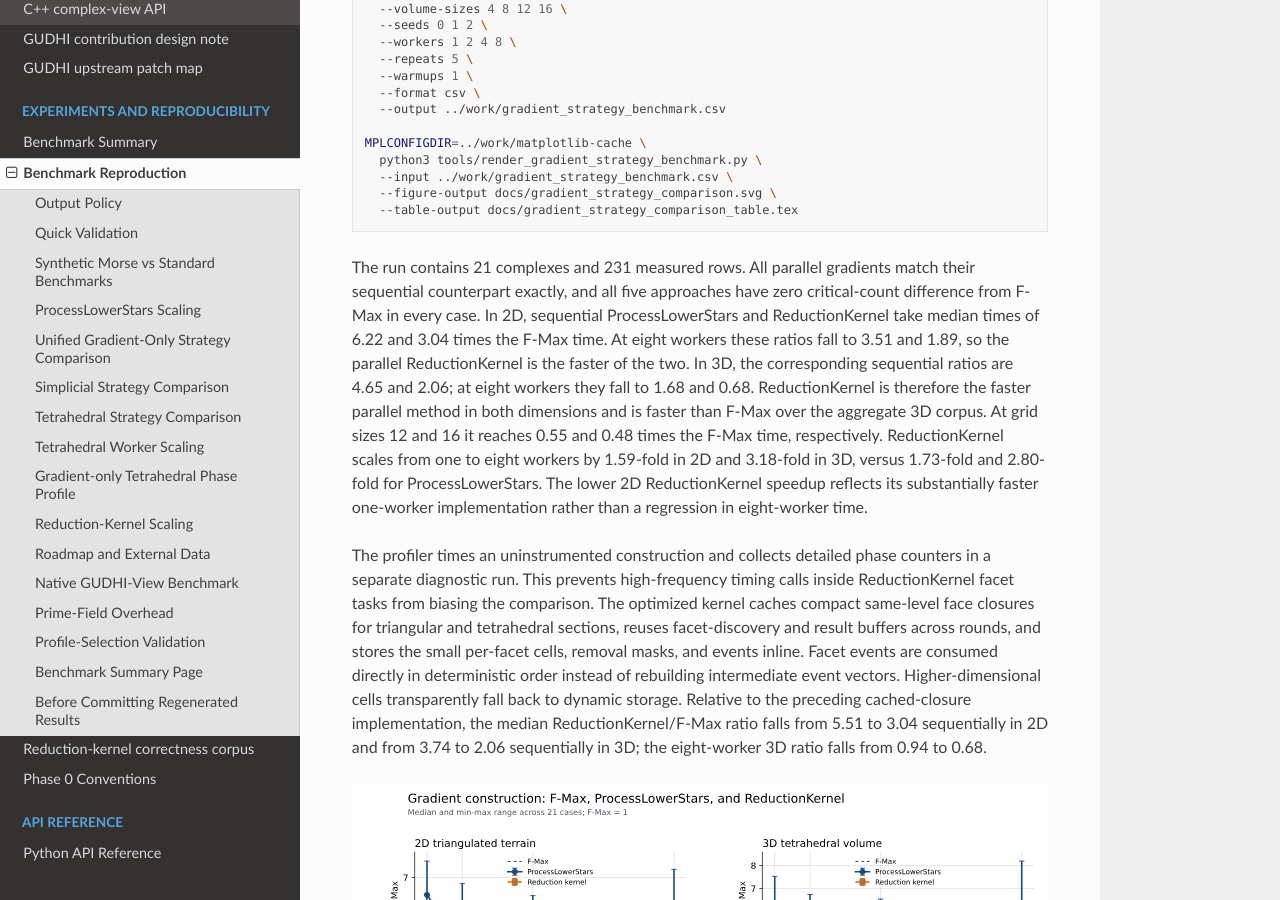
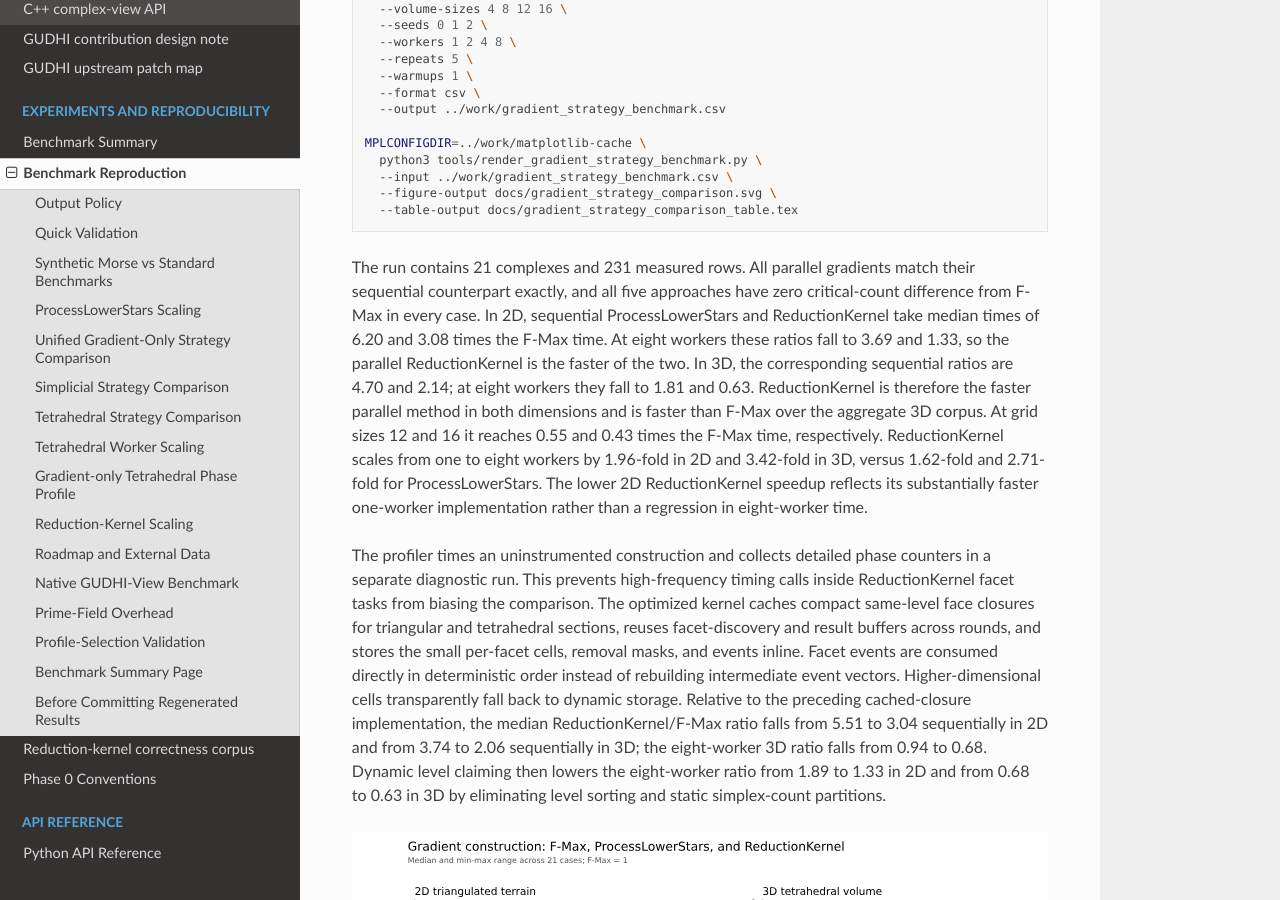
Before and after one commit to lnajman/morseframes, a Sphinx documentation site: the page built from docs/benchmark_reproduction.md, in a window 1280 px wide and 900 px high, scrolled down 3990 px. Built offline with Sphinx 7.4.7 and the Read the Docs theme 3.1.0, drawn with Linux system fonts in a browser that asks for light colours; the version number is read from the project's files by our own code; some of the changed text lies outside the part shown.

Commit message:
Dynamically schedule ReductionKernel levels

````diff
--- a/docs/benchmark_reproduction.md
+++ b/docs/benchmark_reproduction.md
@@ -196,15 +196,15 @@
 The run contains 21 complexes and 231 measured rows. All parallel gradients
 match their sequential counterpart exactly, and all five approaches have zero
 critical-count difference from F-Max in every case. In 2D, sequential
-ProcessLowerStars and ReductionKernel take median times of 6.22 and 3.04 times
-the F-Max time. At eight workers these ratios fall to 3.51 and 1.89, so the
+ProcessLowerStars and ReductionKernel take median times of 6.20 and 3.08 times
+the F-Max time. At eight workers these ratios fall to 3.69 and 1.33, so the
 parallel ReductionKernel is the faster of the two. In 3D, the corresponding
-sequential ratios are 4.65 and 2.06; at eight workers they fall to 1.68 and
-0.68. ReductionKernel is therefore the faster parallel method in both
+sequential ratios are 4.70 and 2.14; at eight workers they fall to 1.81 and
+0.63. ReductionKernel is therefore the faster parallel method in both
 dimensions and is faster than F-Max over the aggregate 3D corpus. At grid
-sizes 12 and 16 it reaches 0.55 and 0.48 times the F-Max time, respectively.
-ReductionKernel scales from one to eight workers by 1.59-fold in 2D and
-3.18-fold in 3D, versus 1.73-fold and 2.80-fold for ProcessLowerStars. The
+sizes 12 and 16 it reaches 0.55 and 0.43 times the F-Max time, respectively.
+ReductionKernel scales from one to eight workers by 1.96-fold in 2D and
+3.42-fold in 3D, versus 1.62-fold and 2.71-fold for ProcessLowerStars. The
 lower 2D ReductionKernel speedup reflects its substantially faster one-worker
 implementation rather than a regression in eight-worker time.
 
@@ -220,6 +220,9 @@
 the median ReductionKernel/F-Max ratio falls from 5.51 to 3.04 sequentially in
 2D and from 3.74 to 2.06 sequentially in 3D; the eight-worker 3D ratio falls
 from 0.94 to 0.68.
+Dynamic level claiming then lowers the eight-worker ratio from 1.89 to 1.33 in
+2D and from 0.68 to 0.63 in 3D by eliminating level sorting and static
+simplex-count partitions.
 
 ![Gradient-only strategy comparison](gradient_strategy_comparison.svg)
 
@@ -358,10 +361,10 @@
 ```
 
 Across the twelve cases, eight-worker ProcessLowerStars reaches a median
-gradient-construction speedup of 2.62, versus 3.07 for the reduction kernel.
-The corresponding median construction times are 3.00 ms and 1.22 ms, so the
+gradient-construction speedup of 2.77, versus 3.36 for the reduction kernel.
+The corresponding median construction times are 3.13 ms and 1.03 ms, so the
 optimized ReductionKernel is now faster in absolute time. Median eight-worker
-efficiencies are 0.33 and 0.38, respectively.
+efficiencies are 0.35 and 0.42, respectively.
 
 ![Tetrahedral worker scaling](tetrahedral_worker_scaling.svg)
 
@@ -392,14 +395,14 @@
   --table-output docs/tetrahedral_phase_profile_table.tex
 ```
 
-Across the twelve cases, eight-worker ProcessLowerStars reaches a 2.89-fold
-gradient-construction speedup; ReductionKernel reaches 3.62-fold. Their median
-eight-worker construction times are 3.09 ms and 1.13 ms, respectively. At
-eight workers, ProcessLowerStars spends 33.4 percent in global setup, 38.1
-percent in parallel local-star processing, 2.3 percent in ordered replay, and
-5.3 percent in builder initialization. ReductionKernel spends 84.1 percent of
-its diagnostic wall time processing levels; setup and replay account for 10.9
-and 4.2 percent. The CSV now also records kernel rounds, facet kernels, facet
+Across the twelve cases, eight-worker ProcessLowerStars reaches a 2.94-fold
+gradient-construction speedup; ReductionKernel reaches 3.65-fold. Their median
+eight-worker construction times are 3.06 ms and 1.06 ms, respectively. At
+eight workers, ProcessLowerStars spends 34.0 percent in global setup, 37.9
+percent in parallel local-star processing, 2.5 percent in ordered replay, and
+4.9 percent in builder initialization. ReductionKernel spends 82.5 percent of
+its diagnostic wall time processing levels; setup and replay account for 13.1
+and 3.9 percent. The CSV now also records kernel rounds, facet kernels, facet
 discovery scans, cached-cell visits, local candidate scans, coboundary scans,
 membership tests, and inline-buffer overflows. All measured triangular and
 tetrahedral kernels report zero inline-buffer overflows. For the `n=16`
@@ -414,10 +417,11 @@
 
 ## Reduction-Kernel Scaling
 
-The optimized parallel scheduler assigns one load-balanced group of filtration
-levels to each worker. It disables nested facet tasks while multiple levels are
-running concurrently, avoiding thousands of tasks whose individual levels
-contain only a handful of simplices. A single large plateau still uses the
+The optimized parallel scheduler launches one long-lived task per worker. Each
+task dynamically claims the next filtration level from an atomic counter,
+avoiding both thousands of tiny executor tasks and the former sorting and
+static simplex-count partition. It disables nested facet tasks while multiple
+levels are running concurrently. A single large plateau still uses the
 facet-parallel reduction-kernel path.
 
 ```sh
@@ -437,11 +441,14 @@
   --table-output docs/reduction_kernel_scaling_table.tex
 ```
 
-Across the same nine terrains, median construction speedup relative to one
-worker is 1.64x, 2.35x, and 2.96x at two, four, and eight workers. Median
-end-to-end speedup reaches 2.00x at eight workers. Every worker count is checked
-for the exact sequential reduction-kernel sequence and the standard barcode.
-The multilevel rows now use one coarse level batch and no nested facet batches.
+This older Python-level pipeline benchmark includes sequence-object
+materialization, reference maps, and persistence, so it is retained only as an
+overhead diagnostic rather than evidence for gradient speed. Across the nine
+terrains, median native-sequence speedups are 1.08x, 1.11x, and 1.10x at two,
+four, and eight workers; median end-to-end speedup is 1.02x at eight workers.
+Every worker count is checked for the exact sequential reduction-kernel
+sequence and the standard barcode. The gradient-only results above are the
+relevant measurements for the present study.
 
 ![Reduction-kernel scaling](reduction_kernel_scaling.svg)
 
````
Also changed, not shown: docs/gradient_strategy_comparison.svg, docs/reduction_kernel_scaling.svg, docs/tetrahedral_worker_scaling.svg, 5 other files.
